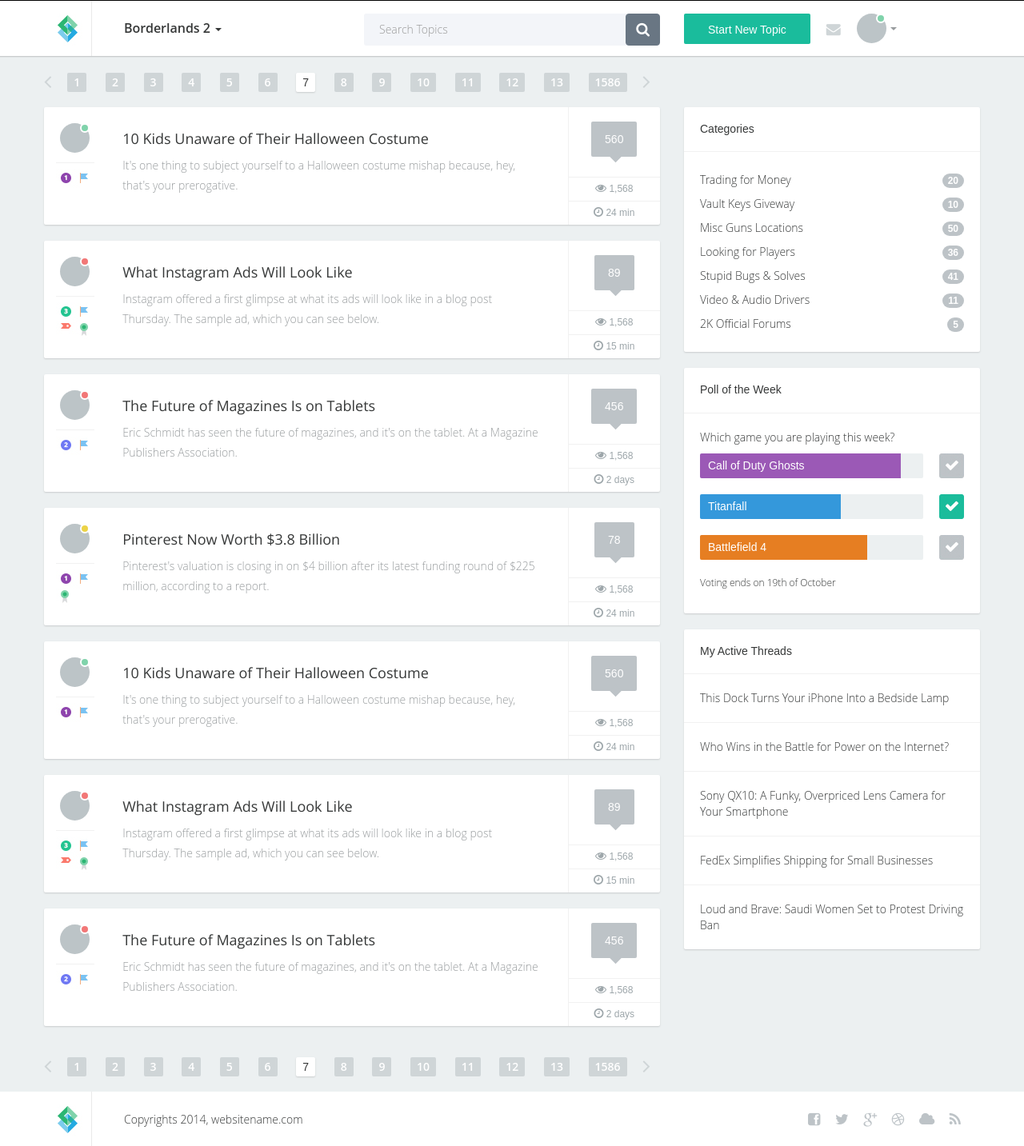
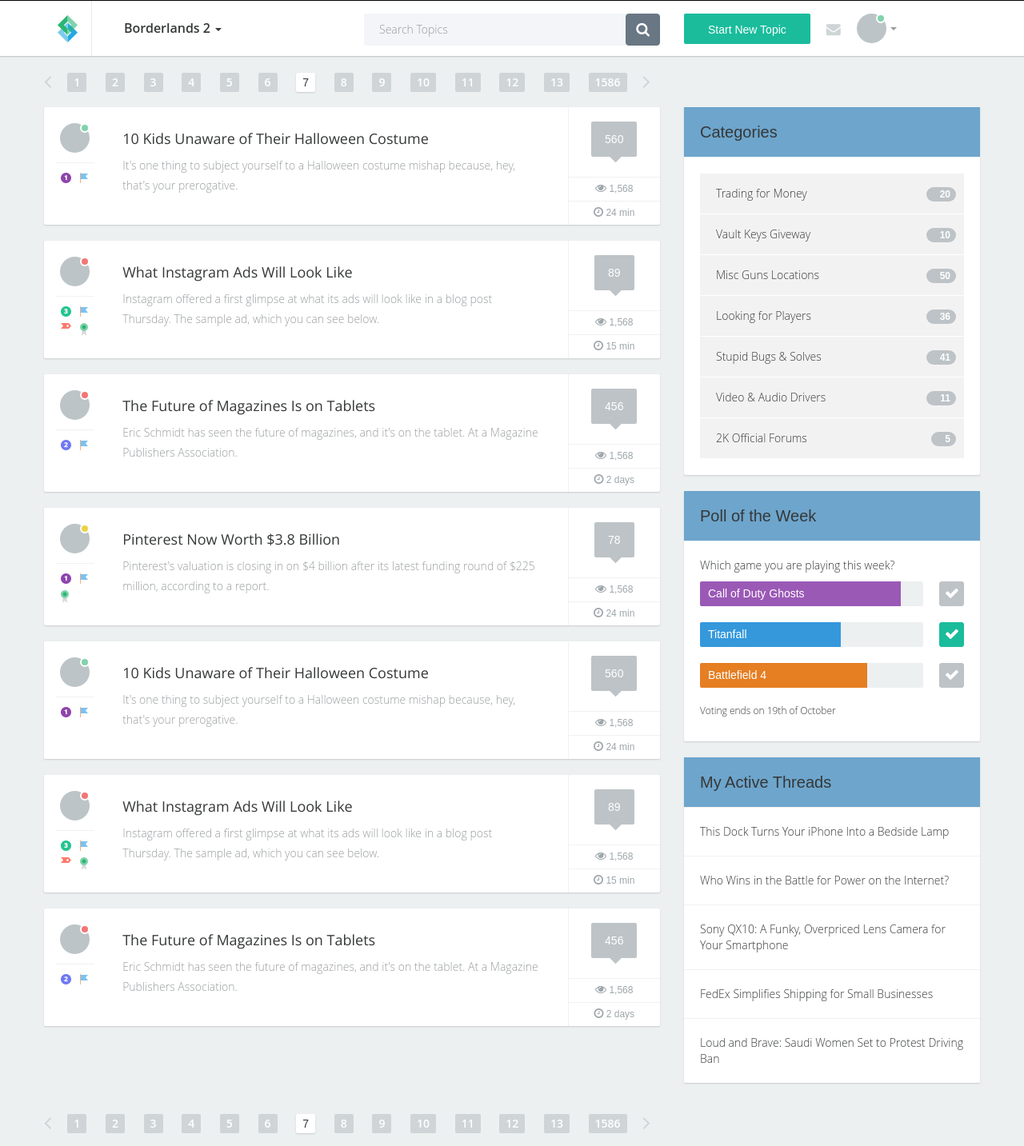
Before and after one commit to forum-hukum/hukumsharing, a CodeIgniter app: page /hukumsharing/ in a window 1280 px wide. Shown: the part 277-1710 px from the top of the page at 80% size. Run offline with CodeIgniter, Linux system fonts and the light colour scheme; some libraries are stand-ins or nearby versions.

Commit message:
Modify sidebar style

```diff
--- a/f_style/css/custom.css
+++ b/f_style/css/custom.css
@@ -291,11 +291,11 @@
 
 .sidebarblock h3 {
     color: #363838;
-    font-size: 14px;
+    font-size: 20px;
     font-family: 'Open Sans Bold', sans-serif;
     margin: 0;
     padding: 20px;
-
+	background-color:#6da5cc;
 
 }
 
@@ -315,6 +315,10 @@
     margin:0;
     padding:0;
     line-height: 30px;
+	background-color:rgba(228,225,225,0.43);
+	padding:10px;
+	margin-bottom:1px;
+	text-indent:10px;
 }
 
 ul.cats {
```
